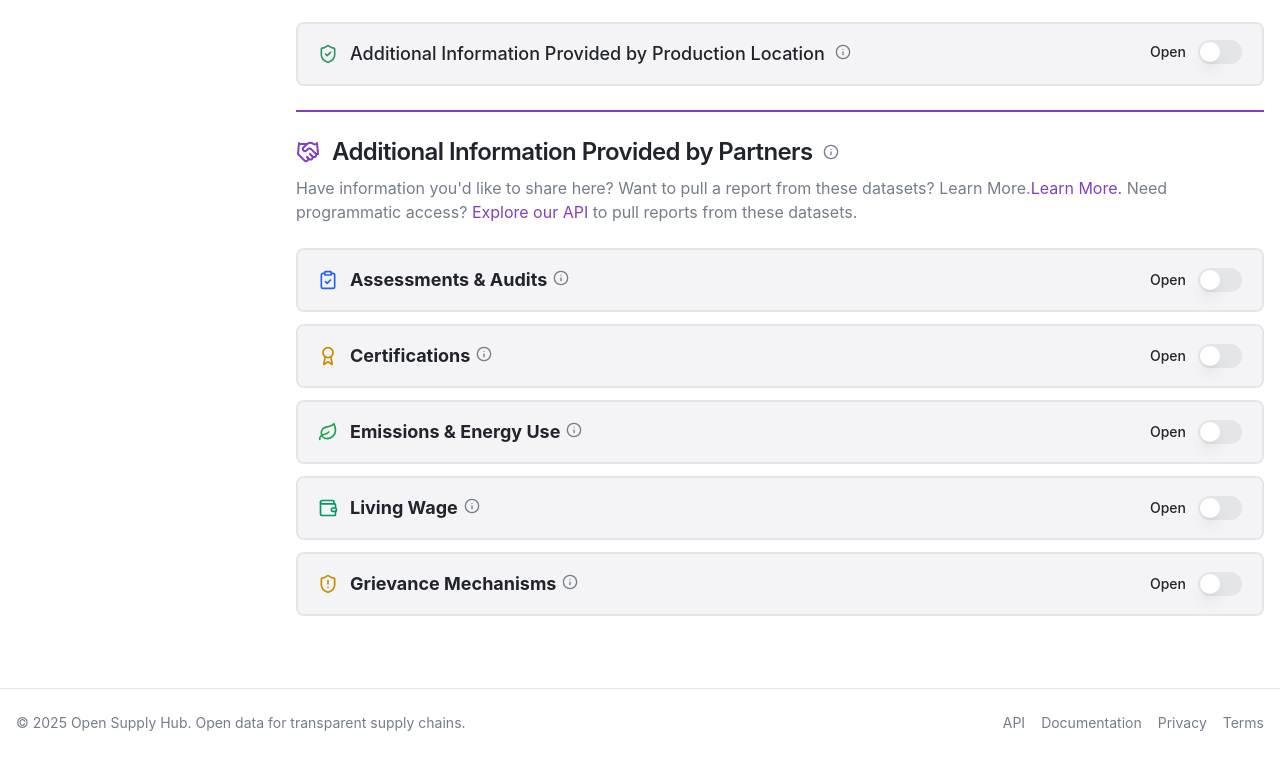
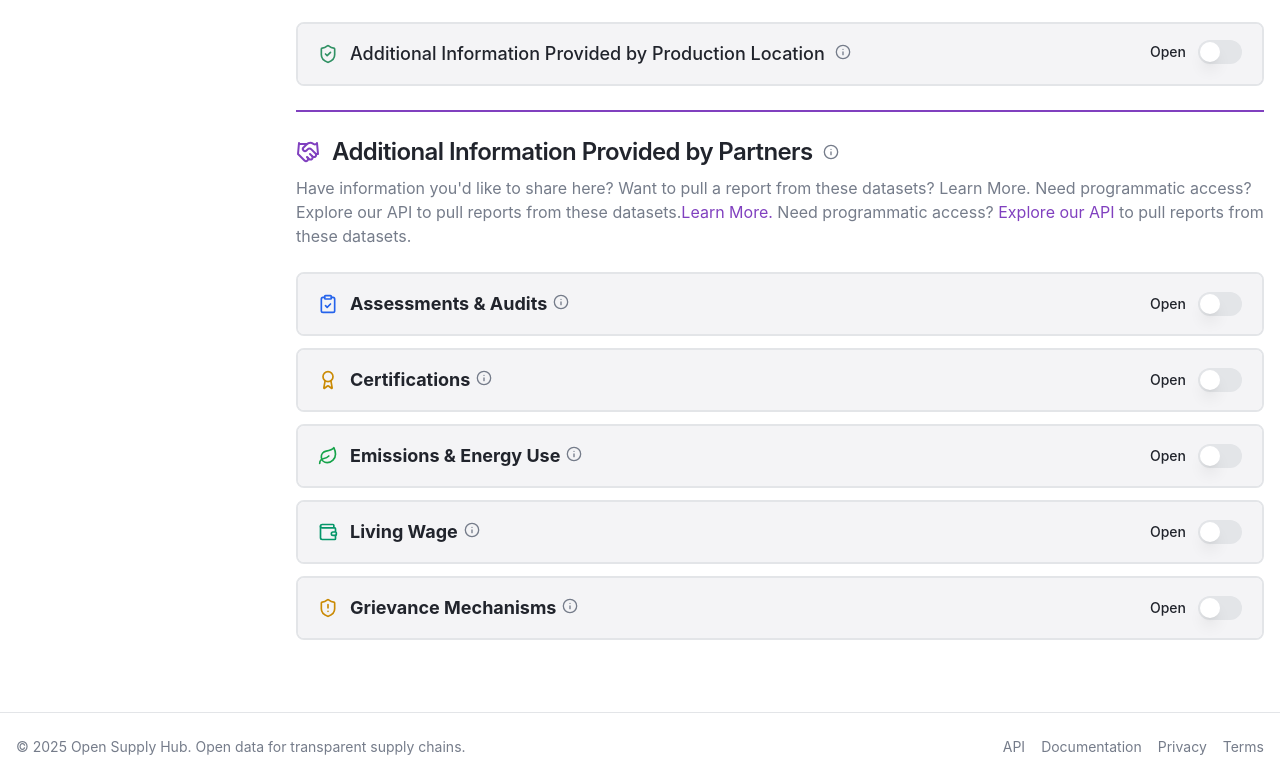
Before and after one commit to pranaliOSH/finalproductionlocationdesign, a React (Vite) app: page /facilities/1 in a window 1280 px wide. Shown: the part 1762-2543 px from the top of the page. Before the commit the page ends 2519 px from the top, so only its background shows below. Built offline with nearby package versions, Linux system fonts and the light colour scheme; the HTML template or start-up script is replaced by a standard one.

Commit message:
Visual edit in Lovable
Edited UI in Lovable

```diff
--- a/src/components/facility/EnrichedDataPartnerships.tsx
+++ b/src/components/facility/EnrichedDataPartnerships.tsx
@@ -86,7 +86,7 @@ export function EnrichedDataPartnerships({
 
           </h2>
         </div>
-        <p className="text-base text-muted-foreground">Have information you'd like to share here? Want to pull a report from these datasets? Learn More.
+        <p className="text-base text-muted-foreground">Have information you'd like to share here? Want to pull a report from these datasets? Learn More. Need programmatic access? Explore our API to pull reports from these datasets.
           <a href="https://info.opensupplyhub.org/data-integrations" target="_blank" rel="noopener noreferrer" className="text-primary hover:underline">Learn More.</a> Need programmatic access? <a href="https://info.opensupplyhub.org/api" target="_blank" rel="noopener noreferrer" className="text-primary hover:underline">Explore our API</a> to pull reports from these datasets.
         </p>
       </div>
```
